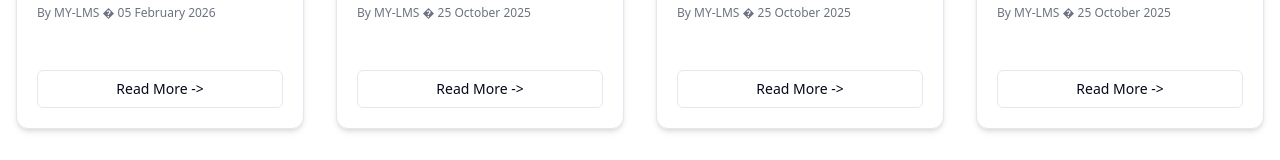
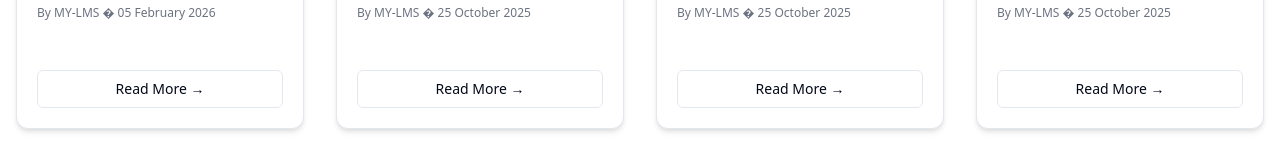
Before and after one commit to Codesman2023/LMS, a Next.js app: page /blog in a window 1280 px wide. Shown: the part 588-748 px from the top of the page. Built offline with nearby package versions, Linux system fonts and the light colour scheme; no server answers.

Commit message:
fixed deplyed bug-2

```diff
--- a/components/public/BlogListClient.jsx
+++ b/components/public/BlogListClient.jsx
@@ -91,7 +91,7 @@ export default function BlogListClient({ blogs }) {
                   href={`/blogpost/${blog.slug}`}
                   className="mt-auto inline-flex items-center justify-center rounded-md border px-4 py-2 text-sm font-medium transition hover:bg-black hover:text-white dark:hover:bg-white dark:hover:text-black"
                 >
-                  Read More ->
+                  Read More &rarr;
                 </Link>
               </div>
             </div>
```
